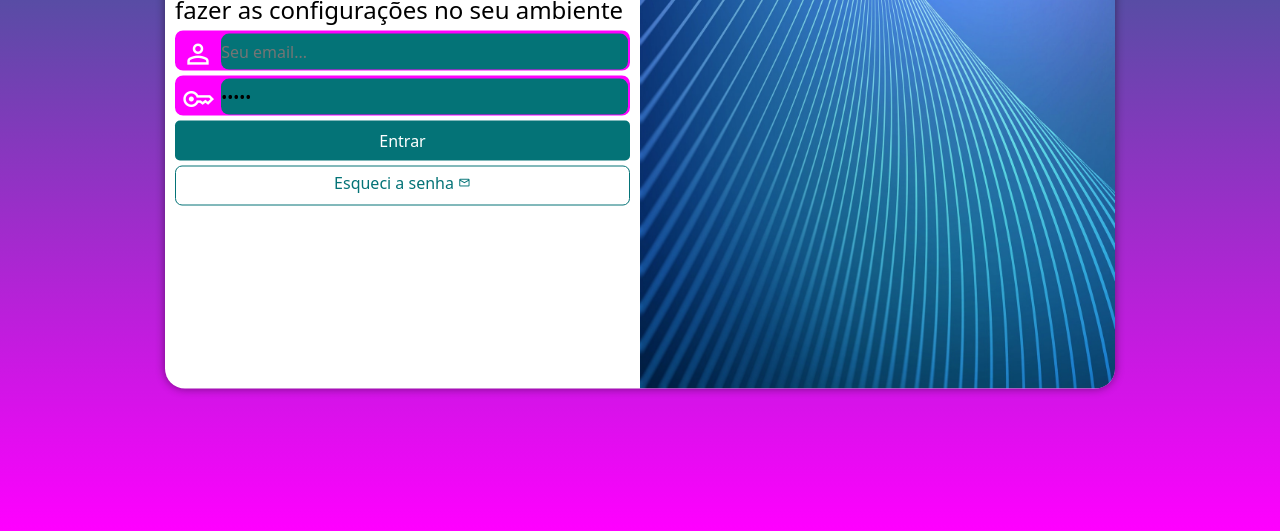
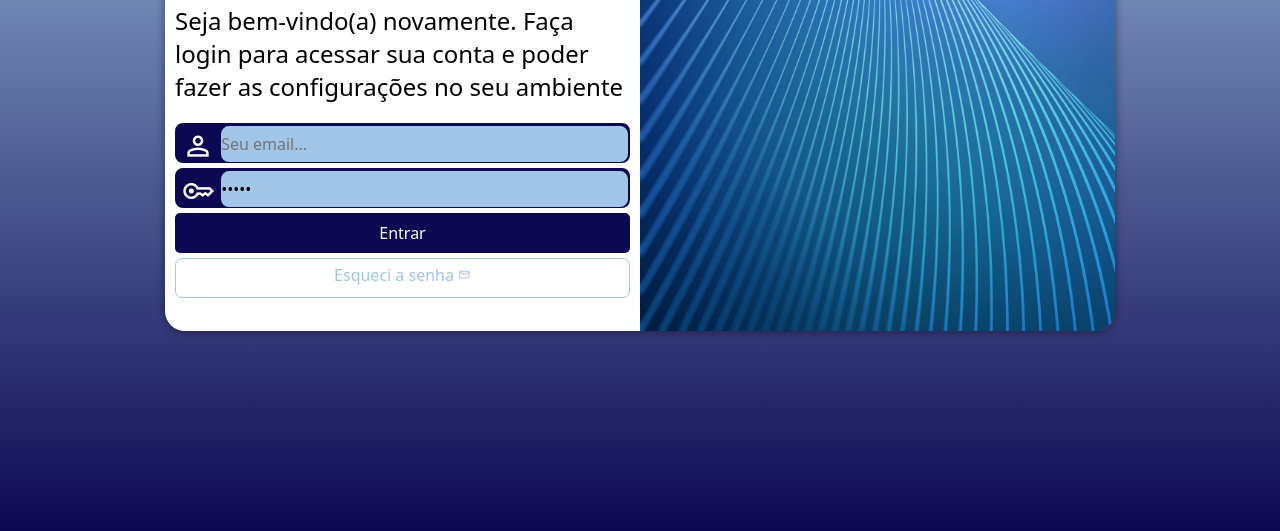
Before and after one commit to rlcarval38/projetologin, a plain HTML site: page index.html in a window 1280 px wide. Shown: the part 269-800 px from the top of the page. Drawn offline with nearby package versions, Linux system fonts and the light colour scheme.

Commit message:
corrigido cores

```diff
--- a/styles/media-query.css
+++ b/styles/media-query.css
@@ -3,8 +3,8 @@
 
     /*Cores Principais*/
     --cor00: white;
-    --cor01: #ff00ff;
-    --cor02: #047377;
+    --cor01: #0d0852;
+    --cor02: #a1c5e6;
 }
 
 @media screen and (min-width: 768px) and (max-width: 992px){
@@ -13,6 +13,7 @@
     }
     section#login{
         width: 90vh;
+        height: 280px;
     }
     section#login > div#imagem{
         float: left;
@@ -31,6 +32,7 @@
     }
     section#login{
         width: 950px;
+        height: 400px;
     }
     section#login > div#imagem{
         float: right;
@@ -43,6 +45,7 @@
     }
     div#formulario > p{
         font-size: 1.5em;
+        margin: 20px 0px;
     }
 
 }
--- a/styles/style.css
+++ b/styles/style.css
@@ -9,8 +9,9 @@ LILAS:#5F4A87
 
     /*Cores Principais*/
     --cor00: white;
-    --cor01: #ff00ff;
-    --cor02: #047377;
+    --cor01: #0d0852;
+    --cor02: #a1c5e6;
+    --cor03: #06032b;
 }
 *{
     margin: 0px;
@@ -34,7 +35,6 @@ section#login{
     position: absolute;
     top: 50%;
     left: 50%;
-    transform: translate(-50%, -50%);
     overflow: hidden;
 
     background-color: var(--cor00);
@@ -45,7 +45,7 @@ section#login{
 
     transition: width .3s, height .3s;
     transition-timing-function: ease;
-
+    transform: translate(-50%, -50%);
 }
 section#login > div#imagem {
     display: block;
@@ -89,10 +89,10 @@ div.campo > input{
     font-size: 1em;
     width:calc(100% - 44.5px);
     height: 100%;
-    transform: translateY(-11.9px);
     border: none;
     border-radius: 8px;
     padding: ;
+    transform: translateY(-11.9px);
 }
 div.campo > input:focus-within{
     background-color: var(--cor00);
@@ -103,13 +103,13 @@ form > input[type=submit]{
     font-size: 1em;
     width: 100%;
     height: 40px;
-    background-color: var(--cor02);
+    background-color: var(--cor01);
     color: white;
     border: none;
     border-radius: 5px;
 }
 form > input[type=submit]:hover{
-    background-color: var(--cor01);
+    background-color: var(--cor03);
 }
 form >a.botao{
     display: block;
```
